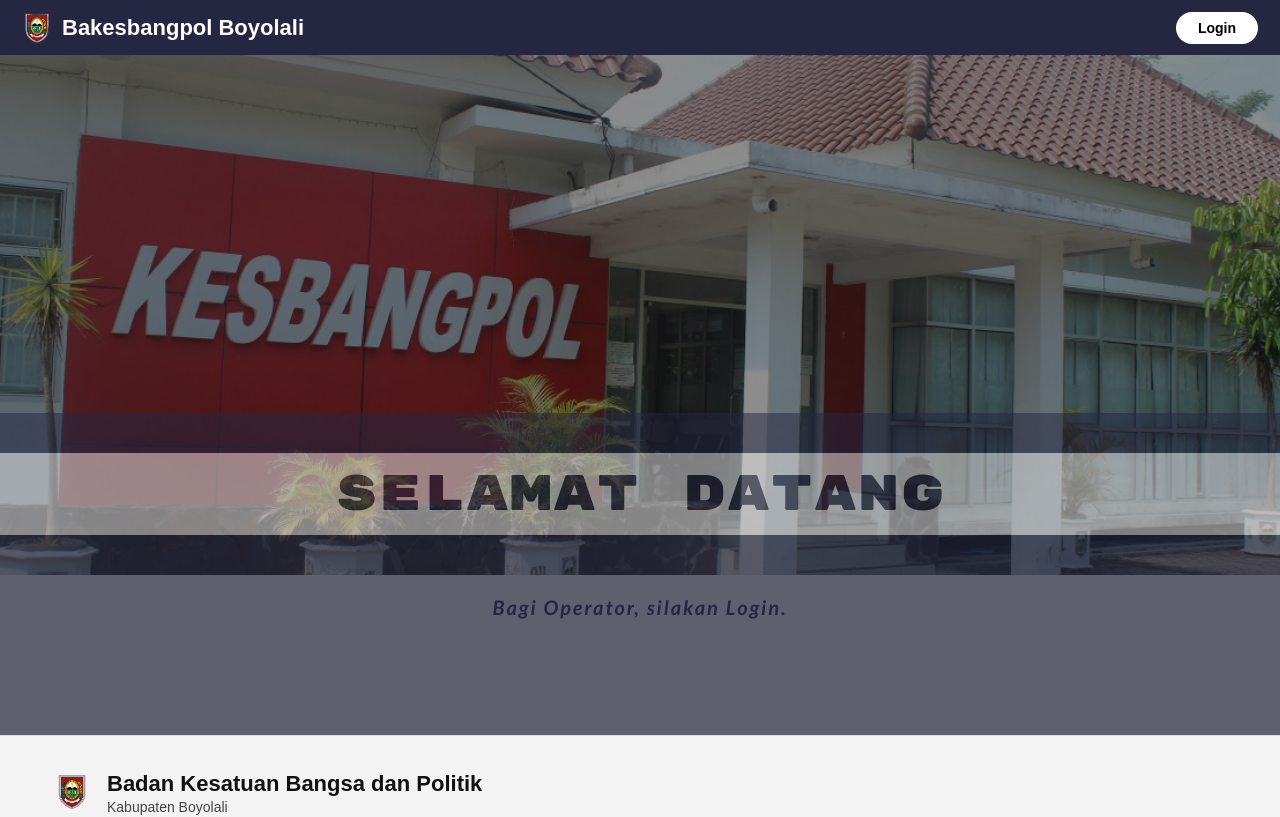
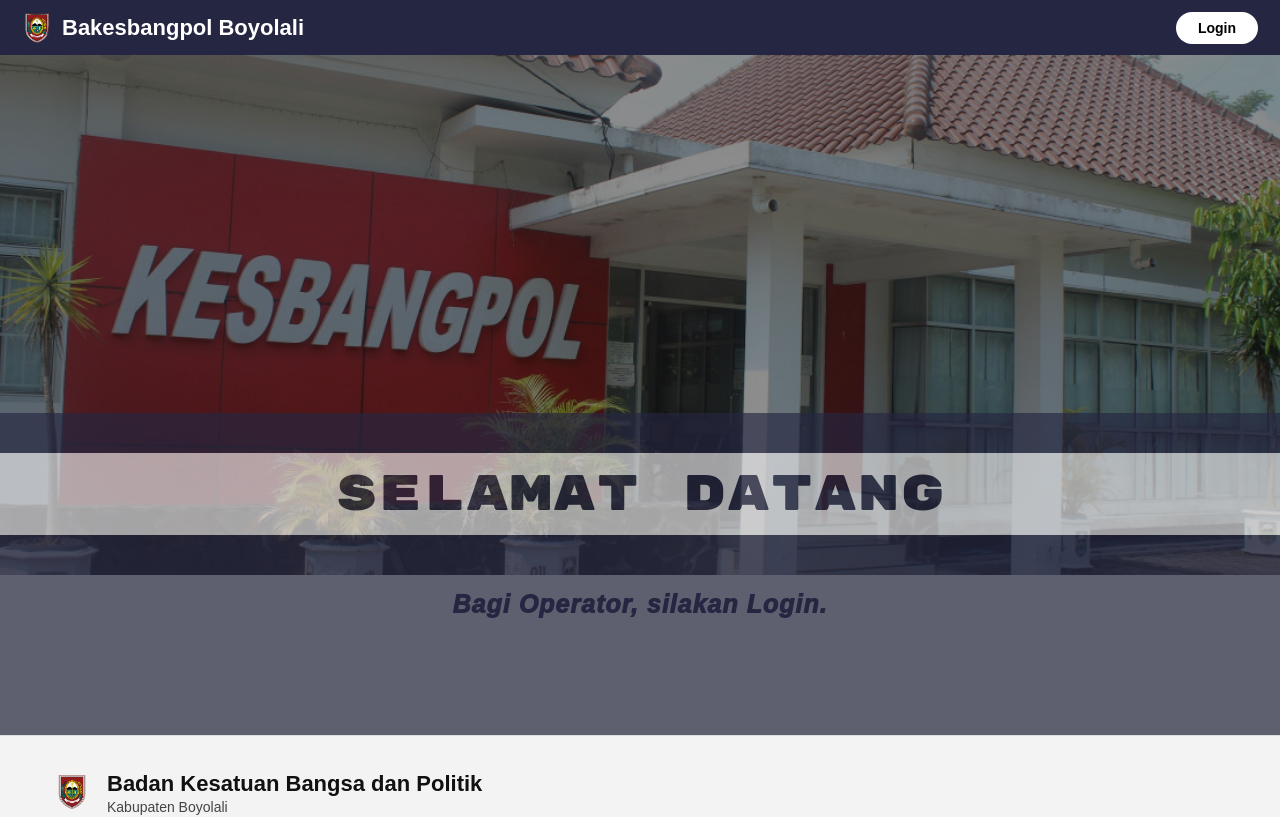
Before and after one commit to nisrinkh/pbl-dashboard, a Vue app: page / in a window 1280 px wide. Shown: the top 817 px of the page. Built offline with nearby package versions, Linux system fonts and the light colour scheme.

Commit message:
mengganti font dan opacity

```diff
--- a/src/views/Home.vue
+++ b/src/views/Home.vue
@@ -168,15 +168,15 @@
 }
 
 .pahlawan h3 {
-  font-family: "Lato", sans-serif;
-  font-weight: 700;
+  font-family: "Arial", serif;
+  font-weight: 1000;
   font-style: italic;
-  font-size: 20px;
+  font-size: 25px;
   color: #252742;
-  letter-spacing: 2px;
+  letter-spacing: 1px;
   text-align: center;
   margin: 0px 0 0 0;
-  padding: 5px 0;
+  padding: 0px 0;
 }
 
 .satu {
@@ -185,7 +185,7 @@
   top: 60px;
   width: 100%;
   background: #252742;
-  opacity: 0.5;
+  opacity: 0.65;
 }
 
 /* CONTENT */
```
